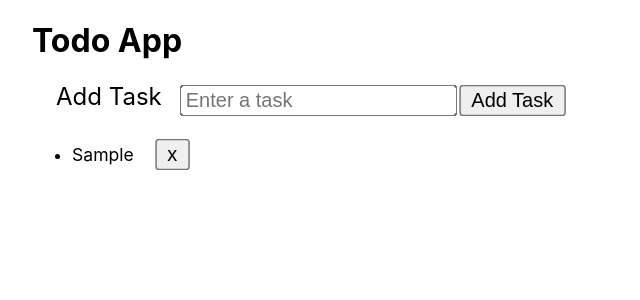
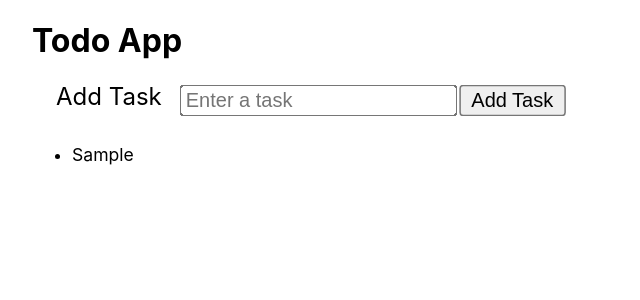
Before and after one commit to cng008/39.8_react-forms, a React (Create React App) app in the folder todo-app/: page / in a window 1280 px wide. Both pictures are taken after typing "Sample" into the empty fields and a click on the button "Add Task". Shown: the top 300 px of the page, without its empty margins (0-640 px from the left). Built offline with nearby package versions, Linux system fonts and the light colour scheme.

Commit message:
only show delete button on hover

```diff
--- a/todo-app/src/Todo.js
+++ b/todo-app/src/Todo.js
@@ -8,13 +8,27 @@ import './Todo.css'
  */
 
 const Todo = ({ id, todo, handleRemove }) => {
+  const [isHovering, setIsHovering] = useState(false)
+  const handleMouseOver = () => setIsHovering(true)
+  const handleMouseOut = () => setIsHovering(false)
   const remove = () => handleRemove(id)
 
   return (
     <>
-      <div className="Todo">
+      <div
+        className="Todo"
+        data-testid="Todo"
+        onMouseOver={handleMouseOver}
+        onMouseOut={handleMouseOut}
+      >
         <p>{todo}</p>
-        <button onClick={remove}>x</button>
+        <div
+          className="productbox"
+          onMouseEnter={handleMouseOver}
+          onMouseLeave={handleMouseOut}
+        >
+          {isHovering && <button onClick={remove}>x</button>}
+        </div>
       </div>
     </>
   )
```
